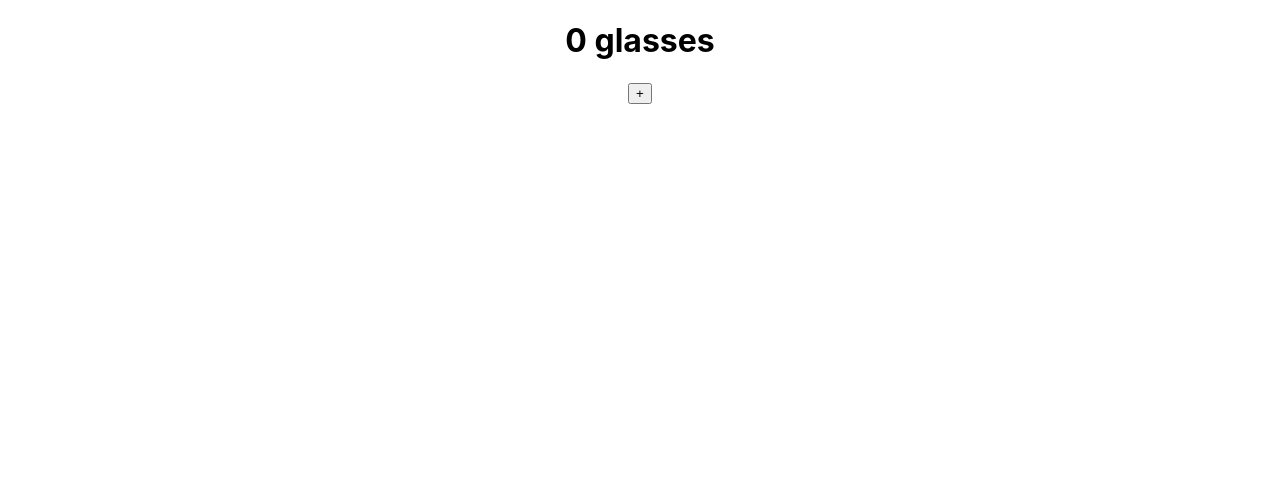
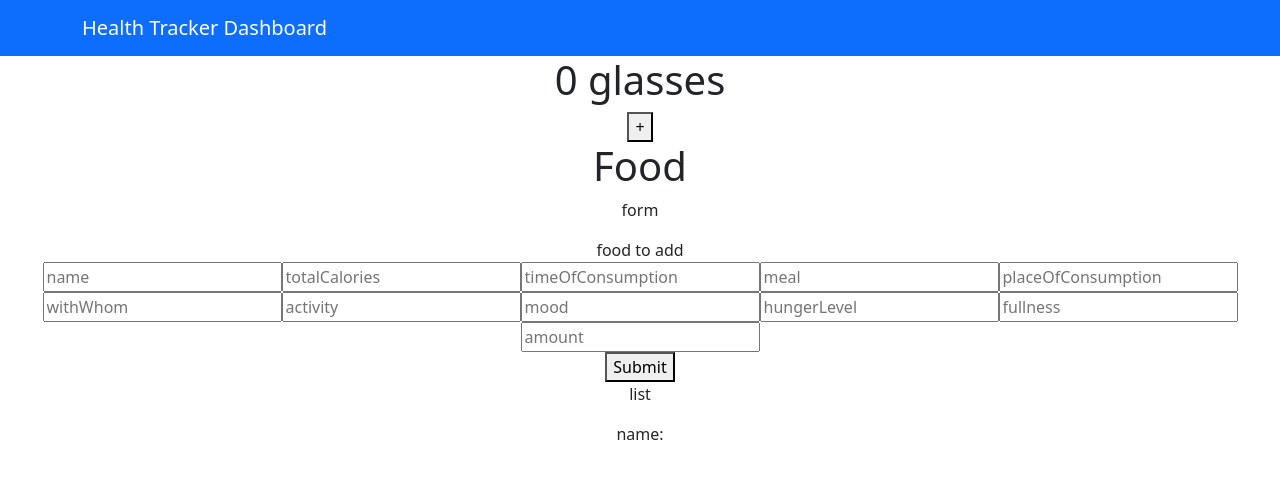
Before and after one commit to blee2125/health-tracker-dashboard, a React (Create React App) app: page / in a window 1280 px wide. Shown: the top 478 px of the page. Built offline with nearby package versions, Linux system fonts and the light colour scheme.

Commit message:
start navbar and add components to app.js

```diff
--- a/package.json
+++ b/package.json
@@ -6,7 +6,10 @@
     "@testing-library/jest-dom": "^5.16.4",
     "@testing-library/react": "^13.2.0",
     "@testing-library/user-event": "^13.5.0",
+    "bootstrap": "^5.2.1",
     "react": "^18.1.0",
+    "react-bootstrap": "^2.5.0",
+    "react-bootstrap-sidebar-menu": "^2.0.3",
     "react-dom": "^18.1.0",
     "react-scripts": "5.0.1",
     "web-vitals": "^2.1.4"
--- a/src/App.js
+++ b/src/App.js
@@ -1,10 +1,15 @@
 import './App.css';
+import 'bootstrap/dist/css/bootstrap.min.css';
 import Water from './components/Water/Water';
+import Food from './components/Food/Food';
+import NavBar from './components/NavBar';
 
 function App() {
   return (
     <div className="App">
-      <Water />
+      <NavBar />
+      <Water glasses="3" />
+      <Food />
     </div>
   );
 }
--- /dev/null
+++ b/src/components/NavBar.js
@@ -0,0 +1,20 @@
+import React from 'react'
+import Navbar from 'react-bootstrap/Navbar'
+import Container from 'react-bootstrap/Container';
+import Nav from 'react-bootstrap/Nav';
+
+const NavBar = () => {
+
+    return(
+        <Navbar bg="primary" variant="dark">
+            <Container>
+                <Navbar.Brand href="#home">Health Tracker Dashboard</Navbar.Brand>
+                <Nav className="me-auto">
+
+                </Nav>
+            </Container>
+        </Navbar>
+    )
+}
+
+export default NavBar;
```
Also changed, not shown: 1 other file (tests, documents, lock files or other folders).
